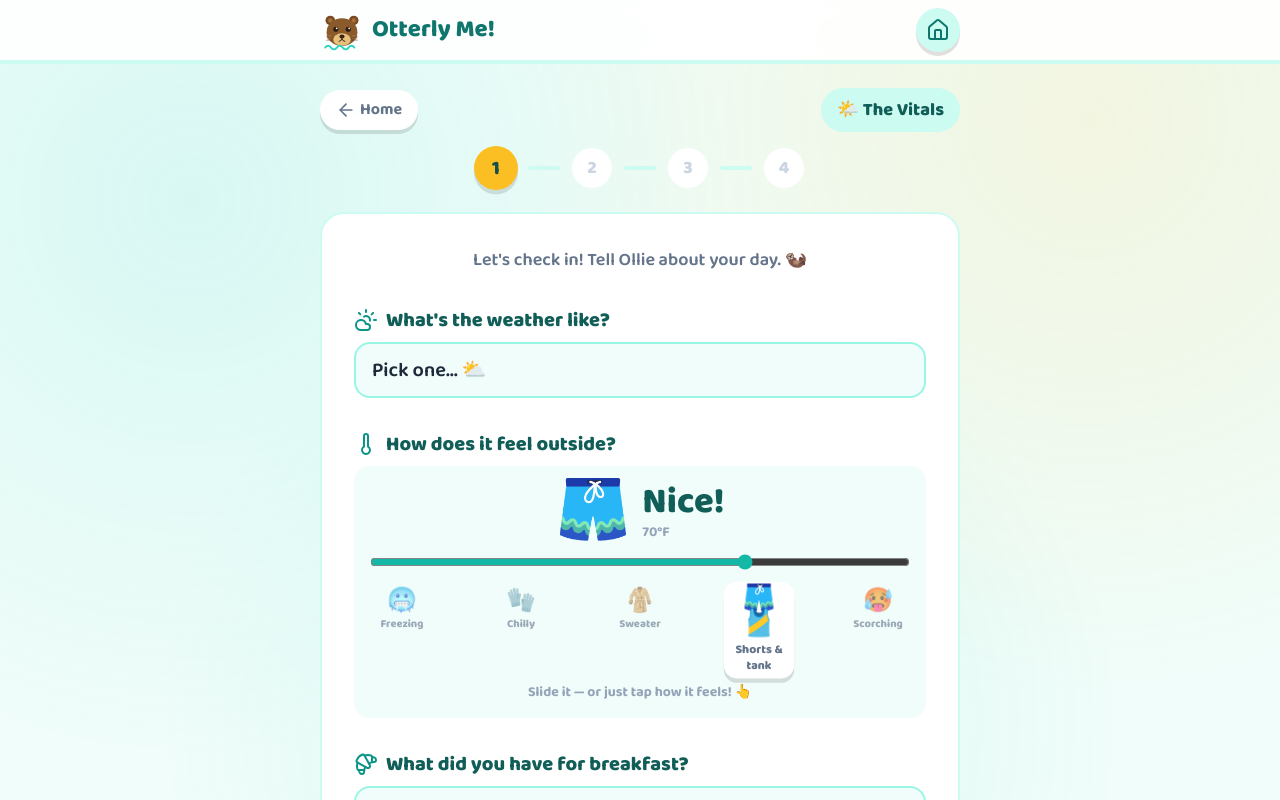
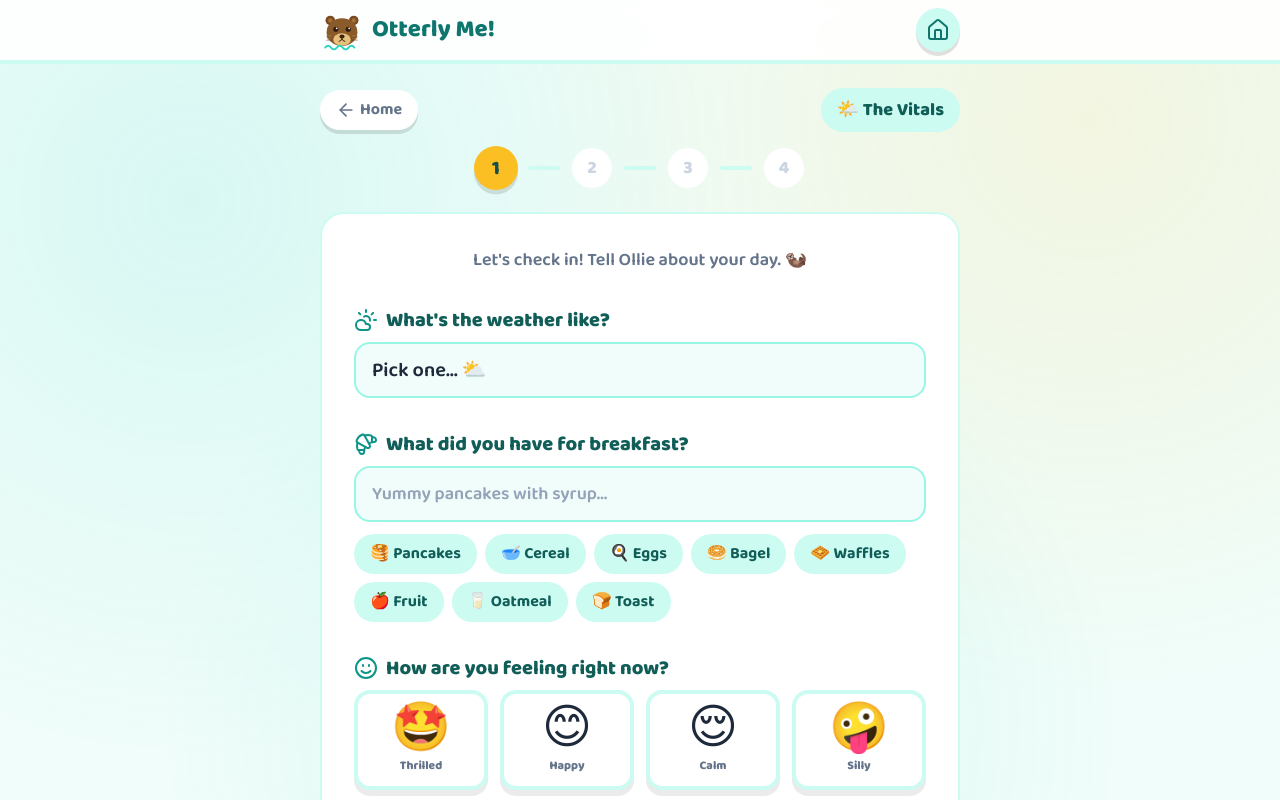
Before and after one commit to mr-elbow/otterly-me, a React (Vite) app: page / in a window 1280 px wide. Both pictures are taken after a click on the button "Start Today's Journal". Shown: the top 800 px of the page. Built offline with nearby package versions, Linux system fonts and the light colour scheme.

Commit message:
v1.6: drop temp slider, add Hot and Freezing weather options

```diff
--- a/src/components/Den.jsx
+++ b/src/components/Den.jsx
@@ -3,7 +3,6 @@ import { ArrowLeft, Trash2, BookOpenText, CalendarDays } from 'lucide-react'
 import OtterMascot from './OtterMascot.jsx'
 import { dateLabel, shortDateLabel } from '../lib/storage.js'
 import { MOOD_OPTIONS, WEATHER_OPTIONS } from '../data/banks.js'
-import { tempWord } from '../lib/weather.js'
 
 /**
  * The Den — the archive of past journal entries. Browse the shelf,
@@ -73,16 +72,6 @@ export default function Den({ store, onBack, onDelete }) {
               </dt>
               <dd className="font-display text-xl font-bold text-slate-700">
                 {weather ? `${weather.emoji} ${weather.label}` : '—'}
-              </dd>
-            </div>
-            <div className="rounded-2xl bg-otter-50 p-4">
-              <dt className="text-sm font-extrabold uppercase tracking-wide text-otter-600">
-                🌡️ Temperature
-              </dt>
-              <dd className="font-display text-xl font-bold text-slate-700">
-                {e.temperature != null
-                  ? `${tempWord(e.temperature)} (${e.temperature}°F)`
-                  : '—'}
               </dd>
             </div>
             {e.breakfast && (
--- a/src/components/Home.jsx
+++ b/src/components/Home.jsx
@@ -68,7 +68,6 @@ export default function Home({ store, onStartJournal, onOpenDen }) {
             <p className="mt-1 text-slate-600">
               {todayMood ? `${todayMood.emoji} Feeling ${todayMood.label.toLowerCase()}` : ''}
               {todayWeather ? ` · ${todayWeather.emoji} ${todayWeather.label}` : ''}
-              {today.temperature != null ? ` · ${today.temperature}°F` : ''}
               {today.breakfast ? ` · Breakfast: ${today.breakfast}` : ''}
             </p>
             <p className="mt-1 text-sm font-semibold text-slate-400">
--- a/src/components/wizard/Step1Vitals.jsx
+++ b/src/components/wizard/Step1Vitals.jsx
@@ -1,6 +1,5 @@
-import { CloudSun, Croissant, Smile, Thermometer } from 'lucide-react'
+import { CloudSun, Croissant, Smile } from 'lucide-react'
 import { WEATHER_OPTIONS, MOOD_OPTIONS, BREAKFAST_SUGGESTIONS } from '../../data/banks.js'
-import { tempWord, tempEmoji, TEMP_STOPS } from '../../lib/weather.js'
 
 export default function Step1Vitals({ draft, setDraft }) {
   const set = (patch) => setDraft((d) => ({ ...d, ...patch }))
@@ -30,60 +29,6 @@ export default function Step1Vitals({ draft, setDraft }) {
             </option>
           ))}
         </select>
-      </div>
-
-      {/* Temperature slider */}
-      <div>
-        <label className="mb-2 flex items-center gap-2 font-display text-xl font-extrabold text-otter-800">
-          <Thermometer className="h-6 w-6 text-otter-600" /> How does it feel outside?
-        </label>
-        <div className="rounded-2xl bg-otter-50 p-4">
-          <div className="flex items-center justify-center gap-3">
-            <span className="text-6xl">{tempEmoji(draft.temperature)}</span>
-            <div className="text-left">
-              <div className="font-display text-4xl font-extrabold text-otter-800">
-                {tempWord(draft.temperature)}!
-              </div>
-              <div className="text-sm font-bold text-slate-400">
-                {draft.temperature}°F
-              </div>
-            </div>
-          </div>
-          <input
-            type="range"
-            min={0}
-            max={100}
-            step={1}
-            value={draft.temperature}
-            onChange={(e) => set({ temperature: Number(e.target.value) })}
-            aria-label="How the weather feels, from freezing to scorching"
-            className="mt-3 w-full accent-teal-500"
-          />
-          <div className="mt-2 flex items-start justify-between">
-            {TEMP_STOPS.map((s) => {
-              const active = Math.round(draft.temperature / 25) * 25 === s.temp
-              return (
-                <button
-                  key={s.temp}
-                  type="button"
-                  onClick={() => set({ temperature: s.temp })}
-                  aria-label={`${s.label}, ${s.temp} degrees`}
-                  className={`flex w-16 flex-col items-center rounded-xl p-1 transition-all ${
-                    active ? 'scale-110 bg-white shadow-pop' : 'opacity-60'
-                  }`}
-                >
-                  <span className="text-2xl leading-none">{s.emoji}</span>
-                  <span className="mt-1 text-center text-[11px] font-extrabold leading-tight text-slate-500">
-                    {s.label}
-                  </span>
-                </button>
-              )
-            })}
-          </div>
-          <p className="mt-2 text-center text-sm font-bold text-slate-400">
-            Slide it — or just tap how it feels! 👆
-          </p>
-        </div>
       </div>
 
       {/* Breakfast input + suggestions */}
--- a/src/components/wizard/Step4Celebration.jsx
+++ b/src/components/wizard/Step4Celebration.jsx
@@ -4,7 +4,6 @@ import OtterMascot from '../OtterMascot.jsx'
 import { upsertEntry } from '../../lib/storage.js'
 import { MOOD_OPTIONS, WEATHER_OPTIONS } from '../../data/banks.js'
 import { historyFactFor, historyDateLabel } from '../../data/history.js'
-import { tempWord } from '../../lib/weather.js'
 
 const CONFETTI_COLORS = ['#14b8a6', '#fbbf24', '#f472b6', '#60a5fa', '#a78bfa', '#34d399', '#fb923c']
 
@@ -37,7 +36,6 @@ export default function Step4Celebration({ draft, questions, entryKey, existing,
     const entry = {
       date: entryKey,
       weather: draft.weather,
-      temperature: draft.temperature,
       breakfast: draft.breakfast.trim(),
       mood: draft.mood,
       selfie: draft.selfie,
@@ -163,7 +161,6 @@ export default function Step4Celebration({ draft, questions, entryKey, existing,
               {mood?.emoji} {mood?.label} {weather?.emoji} {weather?.label}
             </p>
             {draft.breakfast && <p>🍽️ Breakfast: {draft.breakfast}</p>}
-            <p>🌡️ {tempWord(draft.temperature)} ({draft.temperature}°F)</p>
             <p className="mt-1 text-sm italic text-slate-400">"{draft.selfiePrompt}"</p>
           </div>
         </div>
--- a/src/components/wizard/Wizard.jsx
+++ b/src/components/wizard/Wizard.jsx
@@ -39,7 +39,6 @@ export default function Wizard({ store, onSave, onExit }) {
 
   const [draft, setDraft] = useState(() => ({
     weather: existing?.weather ?? '',
-    temperature: existing?.temperature ?? 70,
     breakfast: existing?.breakfast ?? '',
     mood: existing?.mood ?? '',
     selfie: existing?.selfie ?? null,
--- a/src/data/banks.js
+++ b/src/data/banks.js
@@ -5,9 +5,11 @@
 
 export const WEATHER_OPTIONS = [
   { id: 'sunny', emoji: '☀️', label: 'Sunny' },
+  { id: 'hot', emoji: '🥵', label: 'Hot' },
   { id: 'cloudy', emoji: '⛅', label: 'Cloudy' },
   { id: 'rainy', emoji: '🌧️', label: 'Rainy' },
   { id: 'snowy', emoji: '❄️', label: 'Snowy' },
+  { id: 'freezing', emoji: '🥶', label: 'Freezing' },
   { id: 'stormy', emoji: '⛈️', label: 'Stormy' },
   { id: 'windy', emoji: '💨', label: 'Windy' },
 ]
--- a/src/lib/weather.js
+++ /dev/null
@@ -1,28 +0,0 @@
-// Kid-friendly temperature helpers. Words come first — the °F number is
-// secondary detail, since young kids think in feelings, not degrees.
-
-export function tempWord(t) {
-  if (t <= 32) return 'Freezing'
-  if (t <= 50) return 'Cold'
-  if (t <= 65) return 'Cool'
-  if (t <= 80) return 'Nice'
-  if (t <= 90) return 'Warm'
-  return 'Hot'
-}
-
-export function tempEmoji(t) {
-  if (t <= 32) return '🥶'
-  if (t <= 50) return '🧤'
-  if (t <= 65) return '🧥'
-  if (t <= 85) return '🩳'
-  return '🥵'
-}
-
-// Clothing guide stops shown under the slider, cold → hot
-export const TEMP_STOPS = [
-  { temp: 0, emoji: '🥶', label: 'Freezing' },
-  { temp: 25, emoji: '🧤', label: 'Chilly' },
-  { temp: 50, emoji: '🧥', label: 'Sweater' },
-  { temp: 75, emoji: '🩳🎽', label: 'Shorts & tank' },
-  { temp: 100, emoji: '🥵', label: 'Scorching' },
-]
```
